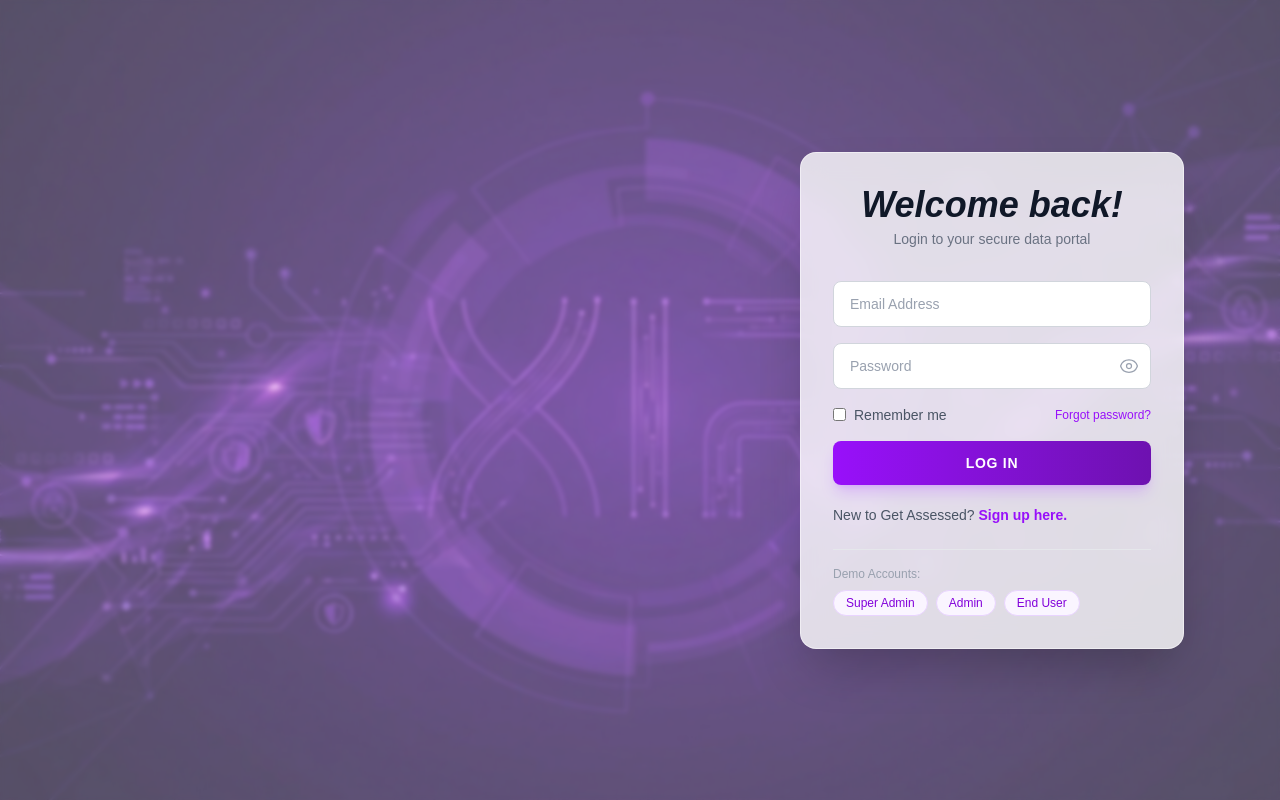
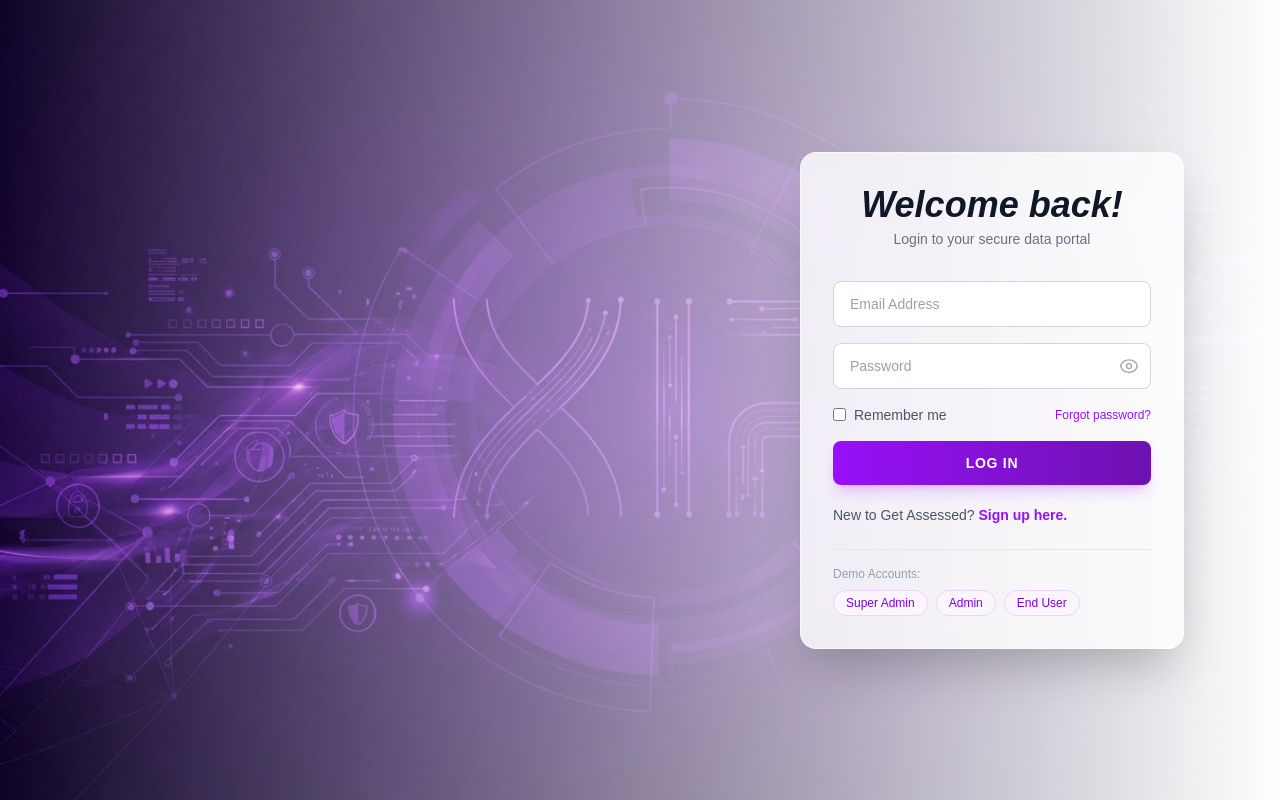
Before and after one commit to gamertamer030386-lgtm/nist_v2, a Next.js app: page /login in a window 1280 px wide. Built offline with nearby package versions, Linux system fonts and the light colour scheme.

Commit message:
Image aligned left, fading to white on right where login box sits

```diff
--- a/src/app/(auth)/login/page.tsx
+++ b/src/app/(auth)/login/page.tsx
@@ -34,14 +34,14 @@ export default function LoginPage() {
 
   return (
     <div className="fixed inset-0 flex w-screen h-screen overflow-hidden">
-      {/* Full-page XIR background image */}
+      {/* Full-page XIR background image - positioned left */}
       <img
         src="/images/xir background.png"
         alt=""
-        className="absolute inset-0 w-full h-full object-cover"
+        className="absolute inset-0 w-full h-full object-cover object-left"
       />
-      {/* Light overlay so login form is readable */}
-      <div className="absolute inset-0 bg-white/30 backdrop-blur-[2px]" />
+      {/* Fade from image on left to white on right */}
+      <div className="absolute inset-0 bg-gradient-to-r from-transparent via-white/50 to-white" />
 
       {/* ─── Left Side: Login Form ──────────────────────────────────────── */}
       <div className="w-full flex flex-col justify-center items-end px-8 sm:px-16 lg:px-24 relative z-10">
```
